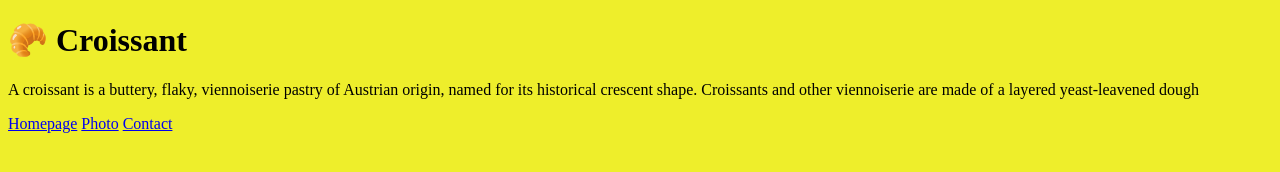
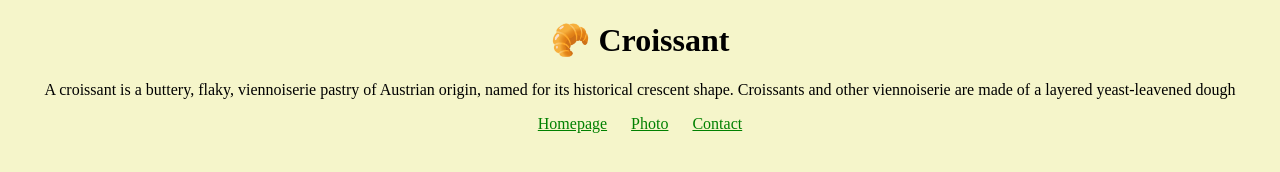
Before and after one commit to adeolaadedeji/Crossaintssss, a plain HTML site: page index.html in a window 1280 px wide. Drawn offline with Linux system fonts and the light colour scheme.

Commit message:
updated the file structure

```diff
--- a/css/styles.css
+++ b/css/styles.css
@@ -1,3 +1,16 @@
 body {
-  background-color: rgb(238, 238, 43);
+  background-color: rgb(245, 245, 202);
 }
+
+h1,
+p {
+  text-align: center;
+}
+footer {
+  text-align: center;
+}
+
+footer a {
+  margin: 0 10px;
+  color: green;
+}
--- a/index.html
+++ b/index.html
@@ -14,8 +14,10 @@
       named for its historical crescent shape. Croissants and other viennoiserie
       are made of a layered yeast-leavened dough
     </p>
-    <a href="/"> Homepage</a>
-    <a href="/photo.html"> Photo</a>
-    <a href="/contact.html"> Contact</a>
+    <footer>
+      <a href="/"> Homepage</a>
+      <a href="/photo.html"> Photo</a>
+      <a href="/contact.html"> Contact</a>
+    </footer>
   </body>
 </html>
```
Also changed, not shown: contact.html (+5 -3 lines), photo.html (+6 -3 lines).
